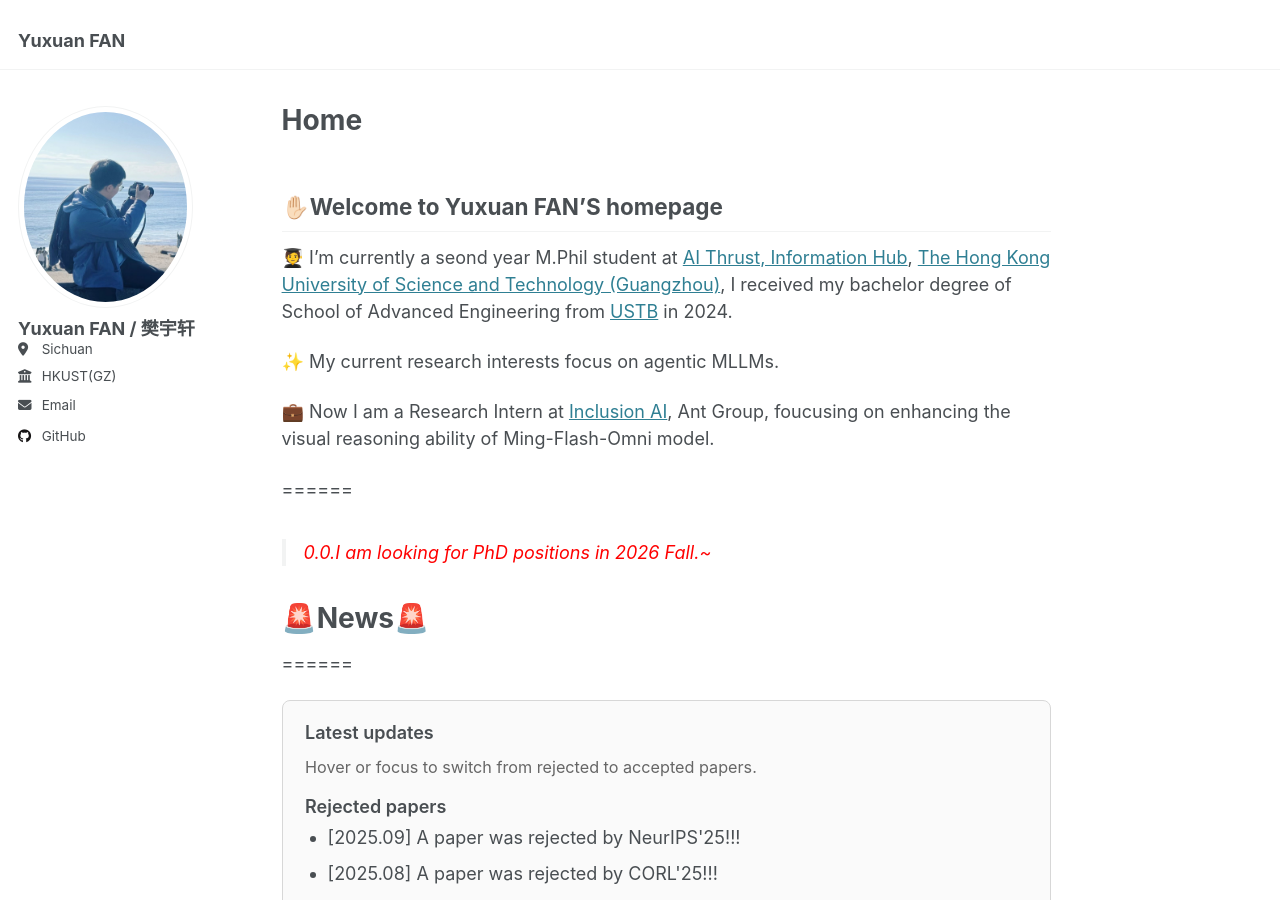
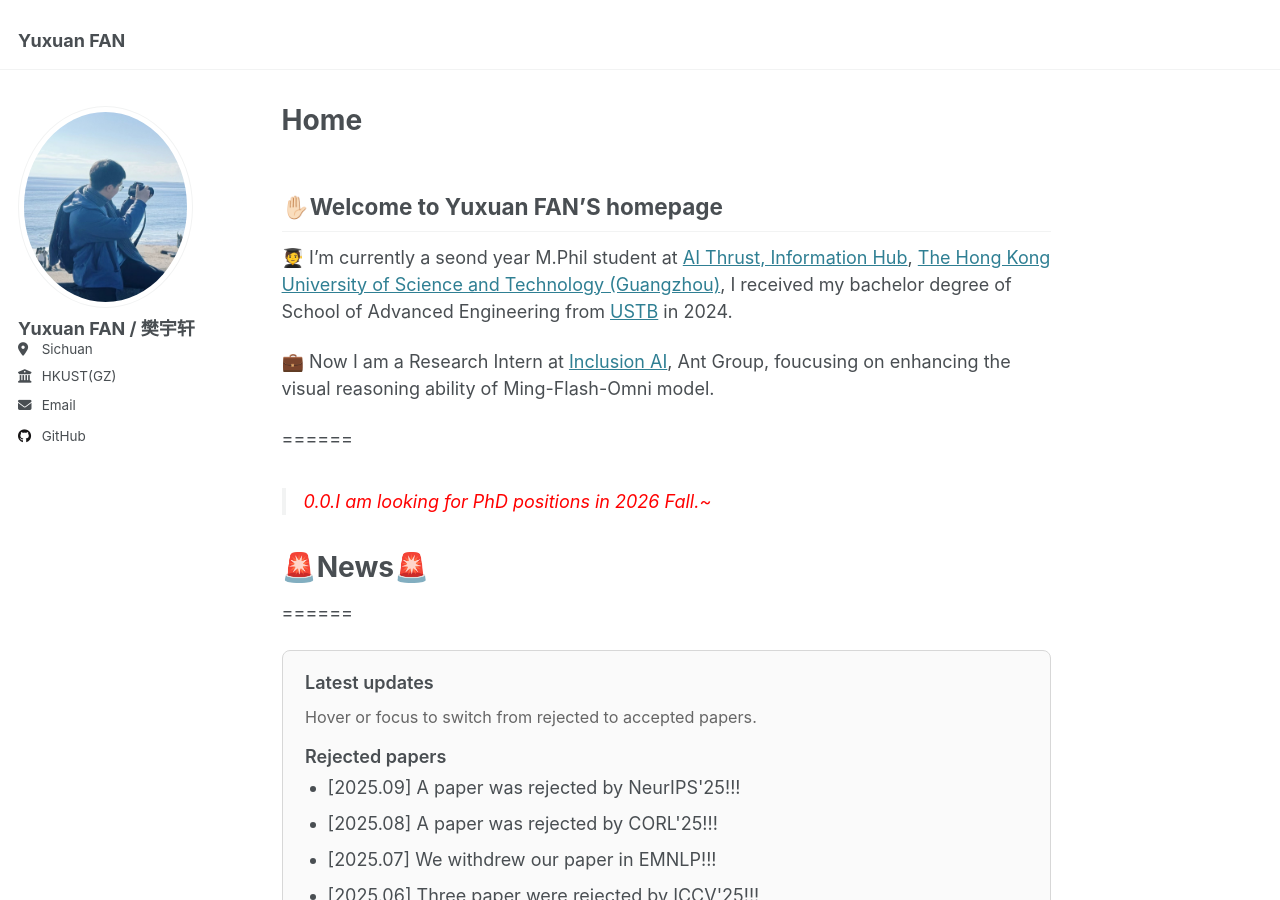
Before and after one commit to yuxuanfanOrion/yuxuanfanOrion.github.io, a Jekyll site: the page built from _pages/about.md, in a window 1280 px wide and 900 px high. Built offline with Jekyll 4.4.1, drawn with Linux system fonts in a browser that asks for light colours.

Commit message:
Update about.md

```diff
--- a/_pages/about.md
+++ b/_pages/about.md
@@ -10,8 +10,6 @@ redirect_from:
 ## ✋🏻Welcome to Yuxuan FAN'S homepage
 
 🧑‍🎓 I'm currently a seond year M.Phil student at [AI Thrust, Information Hub](https://www.hkust-gz.edu.cn/academics/hubs-and-thrust-areas/information-hub/), [The Hong Kong University of Science and Technology (Guangzhou)](https://hkust-gz.edu.cn/),  I received my bachelor degree of School of Advanced Engineering from [USTB](https://www.ustb.edu.cn/) in 2024.
-
-✨ My current research interests focus on agentic MLLMs.
 
 💼 Now I am a Research Intern at [Inclusion AI](https://github.com/inclusionAI), Ant Group, foucusing on enhancing the visual reasoning ability of Ming-Flash-Omni model.
 
```
